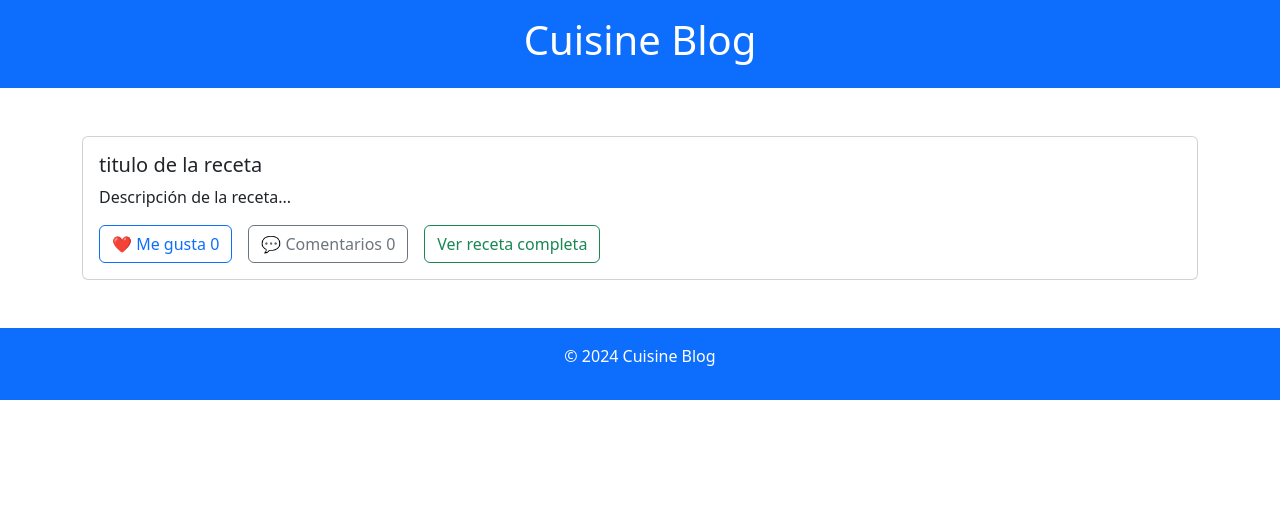
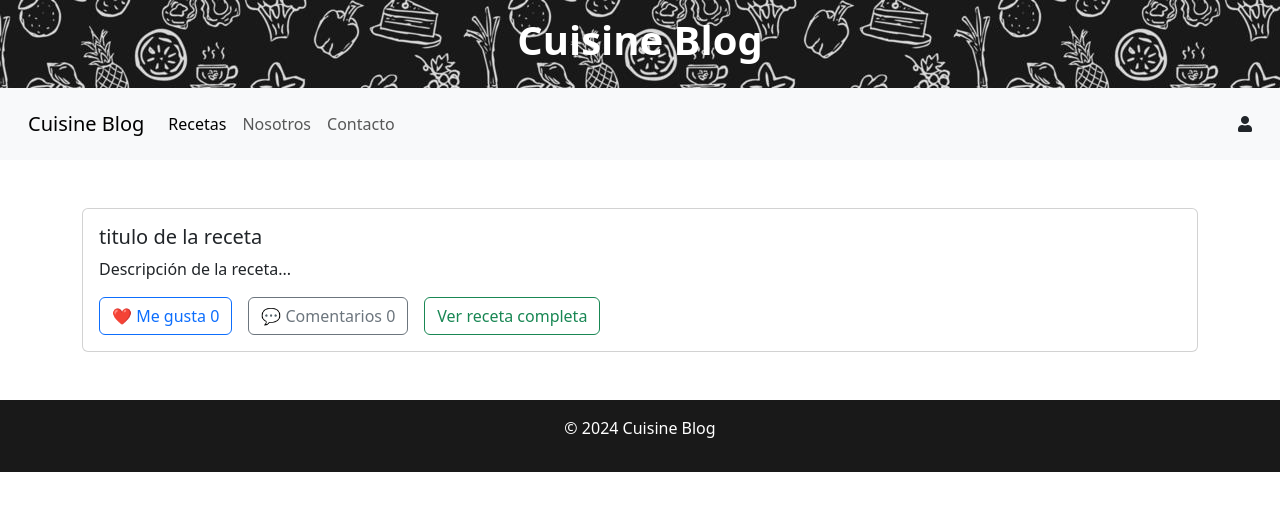
Before and after one commit to manuel-fuica/Cuisine-Blog, a website: page public/vistas/home.html in a window 1280 px wide. Drawn offline with nearby package versions, Linux system fonts and the light colour scheme.

Commit message:
almacenamiento de datos en localstorage, incorporacion de navbar, img de fonde en header, muestra de nombre usuario junto al icono

```diff
--- /dev/null
+++ b/public/css/home.css
@@ -0,0 +1,7 @@
+.header-fondo {
+    background-image: url('../img/img-fondo.jpg');
+}
+
+footer {
+    background-color: #191919;
+}
--- a/public/js/home.js
+++ b/public/js/home.js
@@ -8,6 +8,10 @@ document.addEventListener('DOMContentLoaded', () => {
     } else {
         console.error('No se encontró token en el localStorage');
     }
+
+    const userName = localStorage.getItem('username');
+    const userNameElement = document.getElementById('user-name');
+    userNameElement.textContent = userName;
 });
 
 const fetchPosts = async (headers) => {
@@ -15,6 +19,7 @@ const fetchPosts = async (headers) => {
         const response = await fetch('/posts', { headers });
         const posts = await response.json();
         console.log(posts);
+
         // Carga los posts en el DOM
         const postContainer = document.querySelector('.container');
         posts.forEach((post) => {
--- a/public/vistas/home.html
+++ b/public/vistas/home.html
@@ -1,17 +1,48 @@
 <!DOCTYPE html>
 <html lang="es">
+
 <head>
     <meta charset="UTF-8">
     <meta name="viewport" content="width=device-width, initial-scale=1.0">
     <title>Cuisine Blog</title>
     <!-- Vincula Bootstrap CSS -->
     <link href="https://cdn.jsdelivr.net/npm/bootstrap@5.3.0-alpha1/dist/css/bootstrap.min.css" rel="stylesheet">
+    <link rel="stylesheet" href="https://cdnjs.cloudflare.com/ajax/libs/font-awesome/5.15.3/css/all.min.css">
+    <link rel="stylesheet" href="../css/home.css">
 </head>
+
 <body>
     <!-- Header -->
-    <header class="bg-primary text-white text-center py-3">
-        <h1>Cuisine Blog</h1>
+    <header class="bg-primary text-white text-center py-3 header-fondo">
+        <h1 class="text-white"><strong>Cuisine Blog</strong></h1>
     </header>
+
+    <!-- Navbar -->
+    <nav class="navbar p-3 navbar-expand-lg navbar-light bg-light">
+        <div class="container-fluid">
+            <a class="navbar-brand" href="#">Cuisine Blog</a>
+            <button class="navbar-toggler" type="button" data-bs-toggle="collapse" data-bs-target="#navbarSupportedContent" aria-controls="navbarSupportedContent" aria-expanded="false" aria-label="Toggle navigation">
+                <span class="navbar-toggler-icon"></span>
+            </button>
+            <div class="collapse navbar-collapse" id="navbarSupportedContent">
+                <ul class="navbar-nav me-auto mb-2 mb-lg-0">
+                    <li class="nav-item">
+                        <a class="nav-link active" aria-current="page" href="#">Recetas</a>
+                    </li>
+                    <li class="nav-item">
+                        <a class="nav-link" href="#">Nosotros</a>
+                    </li>
+                    <li class="nav-item">
+                        <a class="nav-link" href="#">Contacto</a>
+                    </li>
+                </ul>
+                <div id="user-info" class="float-right">
+                    <i class="fa fa-user"></i>
+                    <span id="user-name"></span>
+                </div>
+            </div>
+        </div>
+    </nav>
 
     <!-- Main content -->
     <div class="container mt-5">
@@ -20,8 +51,10 @@
                 <h5 class="card-title">titulo de la receta</h5>
                 <p class="card-text">Descripción de la receta...</p>
                 <div class="d-flex gap-3">
-                    <button id="like-btn" class="btn btn-outline-primary">❤️ Me gusta <span id="like-count">0</span></button>
-                    <button id="comment-btn" class="btn btn-outline-secondary">💬 Comentarios <span id="comment-count">0</span></button>
+                    <button id="like-btn" class="btn btn-outline-primary">❤️ Me gusta <span
+                            id="like-count">0</span></button>
+                    <button id="comment-btn" class="btn btn-outline-secondary">💬 Comentarios <span
+                            id="comment-count">0</span></button>
                     <button id="view-recipe-btn" class="btn btn-outline-success">Ver receta completa</button>
                 </div>
 
@@ -30,7 +63,8 @@
                     <h6>Comentarios:</h6>
                     <div id="comment-list"></div>
                     <form id="comment-form" class="mt-3">
-                        <textarea id="comment-text" class="form-control" rows="3" placeholder="Escribe tu comentario..."></textarea>
+                        <textarea id="comment-text" class="form-control" rows="3"
+                            placeholder="Escribe tu comentario..."></textarea>
                         <button type="submit" class="btn btn-primary mt-2">Enviar Comentario</button>
                     </form>
                 </div>
@@ -39,7 +73,7 @@
     </div>
 
     <!-- Footer -->
-    <footer class="bg-primary text-white text-center py-3 mt-5">
+    <footer class="text-white text-center py-3 mt-5">
         <p>&copy; 2024 Cuisine Blog</p>
     </footer>
 
@@ -50,4 +84,5 @@
     <!-- Vincula el script JS -->
     <script src="../js/home.js"></script>
 </body>
+
 </html>
```
Also changed, not shown: public/js/login.js (+7 -0 lines), public/img/carne-con-papas.jpg (added), public/img/ensalada-atun.jpg (added), public/img/img-fondo.jpg (added), public/img/sopa-lentejas.jpg (added), public/img/tacos-pastor.jpg (added).
